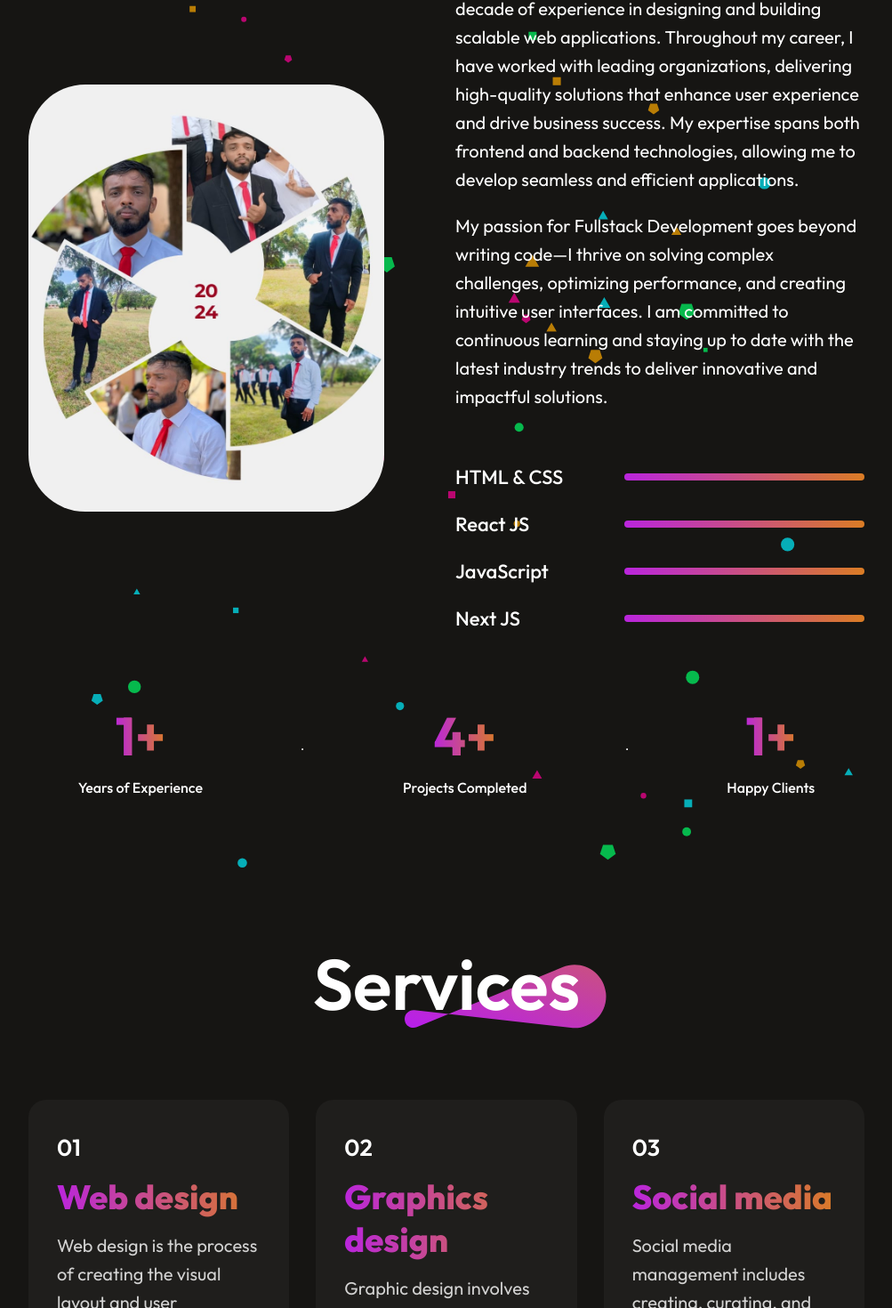
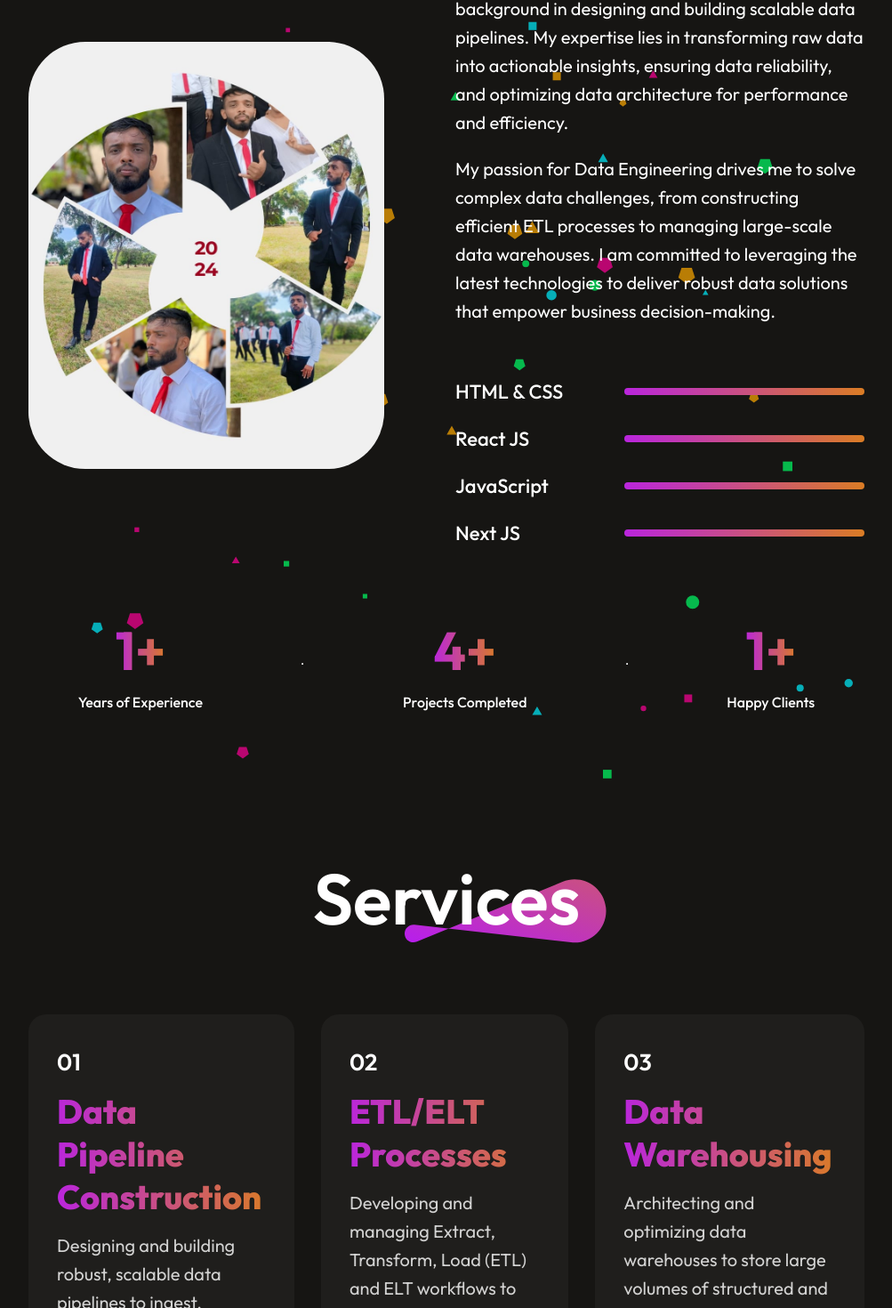
Before and after one commit to rukshaan/Portfolio, a React (Vite) app in the folder Portfolio-React/: page / in a window 1280 px wide. Shown: the part 1309-2779 px from the top of the page at 89% size, without its empty margins (138-1141 px from the left). Built offline with nearby package versions, Linux system fonts and the light colour scheme.

Commit message:
contents updated in about me

```diff
--- a/Portfolio-React/src/assets/services_data.js
+++ b/Portfolio-React/src/assets/services_data.js
@@ -1,33 +1,33 @@
 const Services_Data = [
     {
         "s_no": "01",
-        "s_name": "Web design",
-        "s_desc": "Web design is the process of creating the visual layout and user experience of a website, focusing on aesthetics and usability to enhance user engagement."
+        "s_name": "Data Pipeline Construction",
+        "s_desc": "Designing and building robust, scalable data pipelines to ingest, process, and move data efficiently across diverse systems."
     },
     {
         "s_no": "02",
-        "s_name": "Graphics design",
-        "s_desc": "Graphic design involves the art of combining text and images to communicate ideas visually. It encompasses branding, advertisements, and various media for effective visual storytelling."
+        "s_name": "ETL/ELT Processes",
+        "s_desc": "Developing and managing Extract, Transform, Load (ETL) and ELT workflows to ensure high-quality data availability for analysis."
     },
     {
         "s_no": "03",
-        "s_name": "Social media",
-        "s_desc": "Social media management includes creating, curating, and analyzing content shared on social platforms to build a community, engage audiences, and enhance brand visibility."
+        "s_name": "Data Warehousing",
+        "s_desc": "Architecting and optimizing data warehouses to store large volumes of structured and unstructured data for reporting and analytics."
     },
     {
         "s_no": "04",
-        "s_name": "App design",
-        "s_desc": "App design focuses on creating user-friendly interfaces and experiences for mobile applications, ensuring seamless navigation and interaction to enhance user satisfaction."
+        "s_name": "Database Optimization",
+        "s_desc": "Tuning database performance, designing schemas, and managing database health to ensure fast and reliable data access."
     },
     {
         "s_no": "05",
-        "s_name": "Digital marketing",
-        "s_desc": "Digital marketing encompasses all marketing efforts that use the internet or electronic devices, including SEO, content marketing, and social media, to connect with target audiences."
+        "s_name": "Cloud Data Solutions",
+        "s_desc": "Implementing and managing data infrastructure on cloud platforms like AWS, Azure, or GCP to ensure scalability and security."
     },
     {
         "s_no": "06",
-        "s_name": "Content writing",
-        "s_desc": "Content writing is the creation of written material for online platforms, aimed at engaging readers and driving traffic through informative, persuasive, and entertaining content."
+        "s_name": "Data API Development",
+        "s_desc": "Building secure and efficient APIs to expose data to applications, enabling seamless integration and data consumption."
     }
 ]
 
--- a/Portfolio-React/src/locales/en.json
+++ b/Portfolio-React/src/locales/en.json
@@ -16,8 +16,8 @@
     },
     "about": {
         "title": "About Me",
-        "para1": "I am a skilled Fullstack Developer with over a decade of experience in designing and building scalable web applications. Throughout my career, I have worked with leading organizations, delivering high-quality solutions that enhance user experience and drive business success. My expertise spans both frontend and backend technologies, allowing me to develop seamless and efficient applications.",
-        "para2": "My passion for Fullstack Development goes beyond writing code—I thrive on solving complex challenges, optimizing performance, and creating intuitive user interfaces. I am committed to continuous learning and staying up to date with the latest industry trends to deliver innovative and impactful solutions.",
+        "para1": "I am a skilled Data Engineer with a strong background in designing and building scalable data pipelines. My expertise lies in transforming raw data into actionable insights, ensuring data reliability, and optimizing data architecture for performance and efficiency.",
+        "para2": "My passion for Data Engineering drives me to solve complex data challenges, from constructing efficient ETL processes to managing large-scale data warehouses. I am committed to leveraging the latest technologies to deliver robust data solutions that empower business decision-making.",
         "experience": "Years of Experience",
         "projects": "Projects Completed",
         "clients": "Happy Clients"
```
